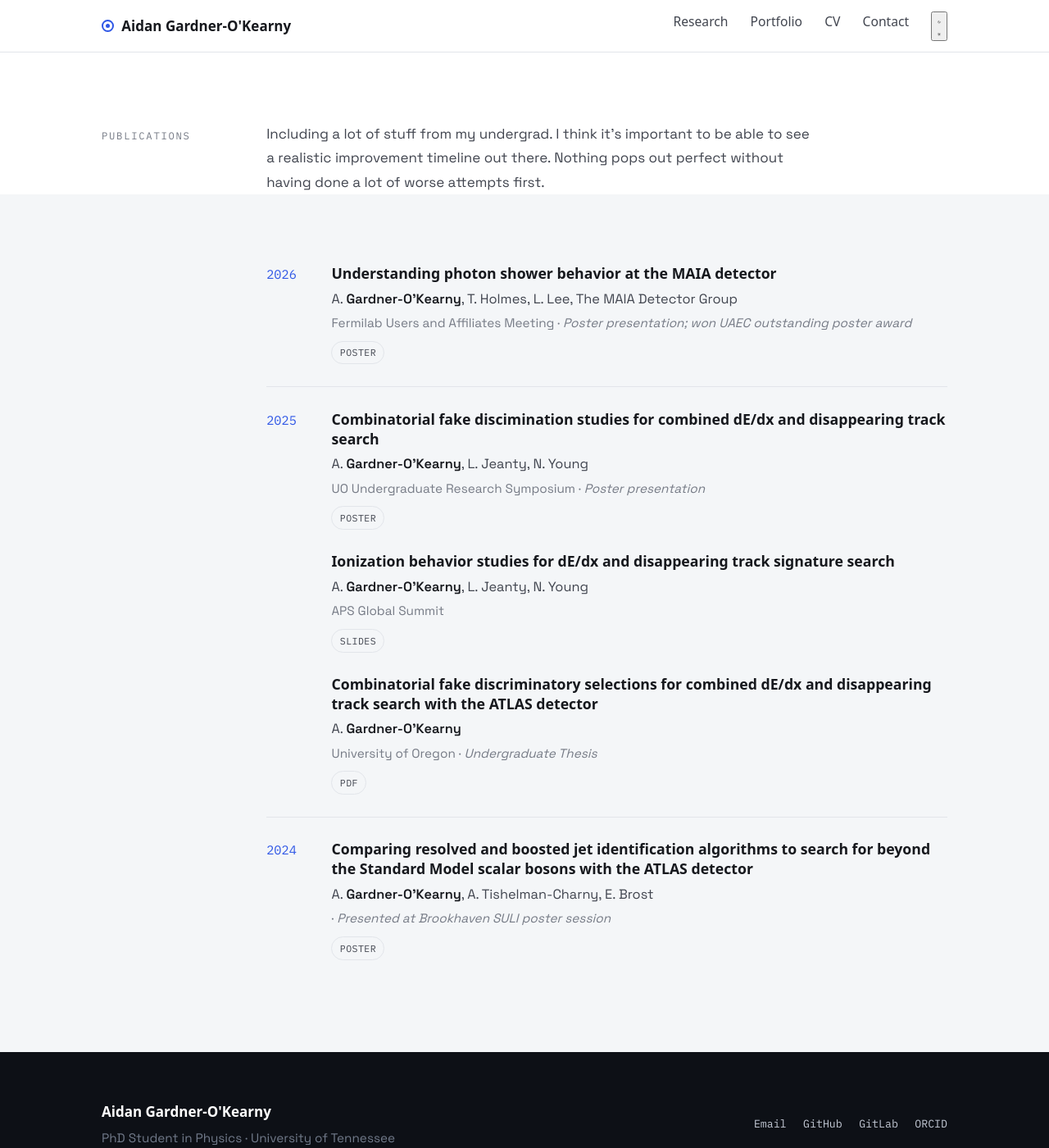
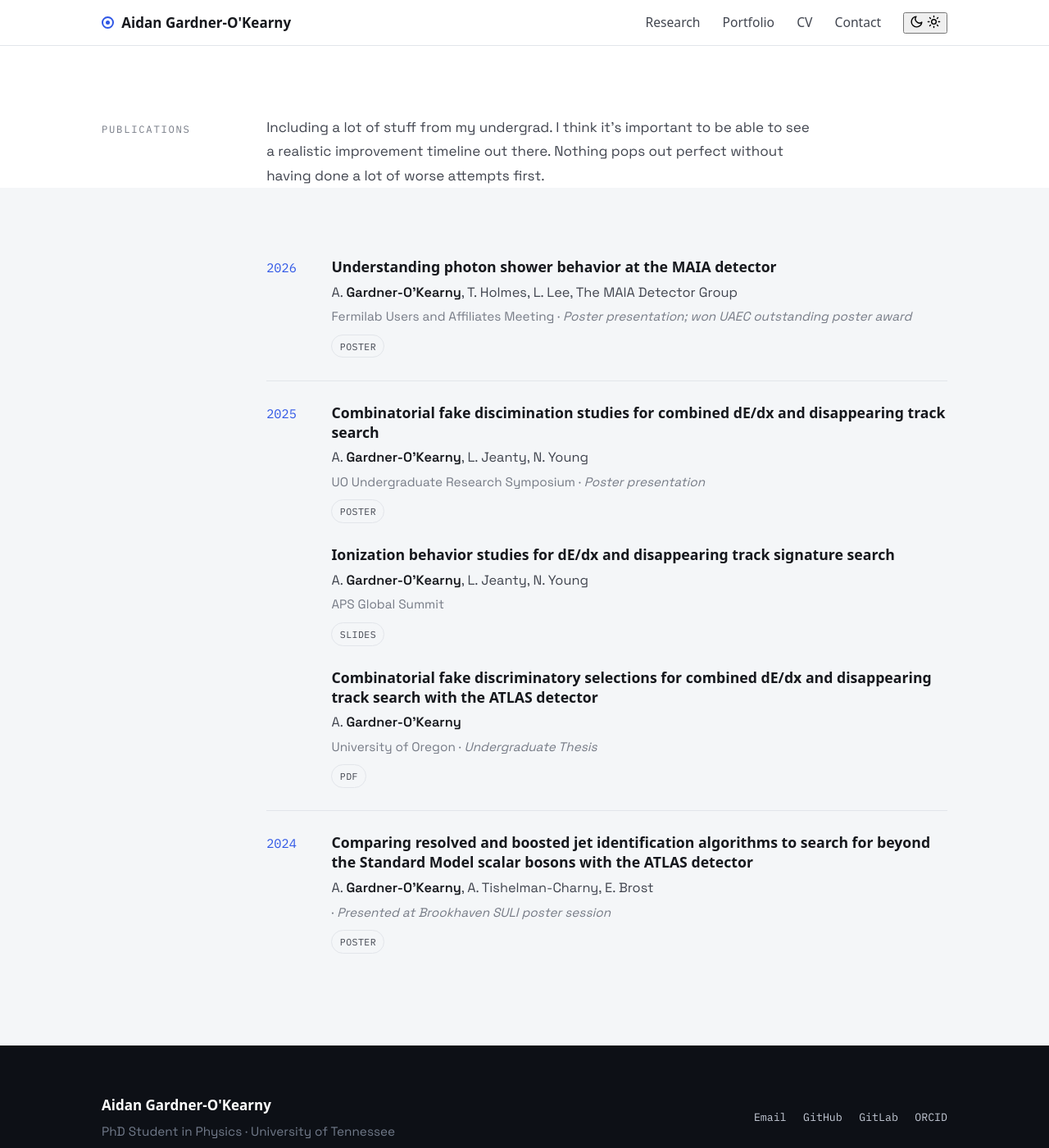
Before and after one commit to aidangardnerokearny/aidangardnerokearny.github.io, a Jekyll site: the page built from portfolio.md, in a window 1280 px wide and 1400 px high. Shown: the whole window at 82% size. Built offline with Jekyll 4.4.1, drawn with Linux system fonts in a browser that asks for light colours.

Commit message:
Fixing dark mode issue

```diff
--- a/assets/css/style.css
+++ b/assets/css/style.css
@@ -128,7 +128,7 @@ code {
 /* ── nav ────────────────────────────────────────────────────── */
 .nav {
   position: sticky; top: 0; z-index: 50;
-  background: rgba(255,255,255,.82);
+  background: var(--nav-bg);
   backdrop-filter: saturate(140%) blur(10px);
   border-bottom: 1px solid var(--line);
 }
@@ -150,13 +150,25 @@ code {
   content: ""; position: absolute; inset: 3px;
   border-radius: 50%; background: var(--accent);
 }
-.nav__links { display: flex; gap: 1.6rem; }
+.nav__links { display: flex; align-items: center;  gap: 1.6rem; }
 .nav__links a {
   font-family: var(--font-display); font-size: .92rem; font-weight: 500;
   color: var(--ink-2); text-decoration: none;
 }
 .nav__links a:hover { color: var(--accent); }
 .nav__checkbox, .nav__burger { display: none; }
+
+theme-toggle {
+  display: inline-flex; align-items: center; justify-content: center;
+  width: 34px; height: 34px; padding: 0;
+  background: none; border: 1px solid var(--line); border-radius: 8px;
+  color: var(--ink-2); cursor: pointer;
+  transition: border-color .15s, color .15s;
+}
+.theme-toggle:hover { border-color: var(--accent); color: var(--accent); }
+.theme-toggle svg { width: 17px; height: 17px; }
+.theme-toggle__sun  { display: var(--sun); }
+.theme-toggle__moon { display: var(--moon); }
 
 /* ── hero ───────────────────────────────────────────────────── */
 .hero { background: var(--paper); border-bottom: 1px solid var(--line); }
@@ -389,6 +401,7 @@ code {
     max-height: 0; overflow: hidden; transition: max-height .25s ease;
   }
   .nav__links a { padding: .85rem clamp(1.25rem, 4vw, 2rem); border-top: 1px solid var(--line); }
+  .nav__links .theme-toggle { margin: .85rem clamp(1.25rem, 4vw, 2rem); }
   .nav__checkbox:checked ~ .nav__links { max-height: 320px; }
   .nav__burger {
     display: flex; flex-direction: column; gap: 4px; cursor: pointer;
```
